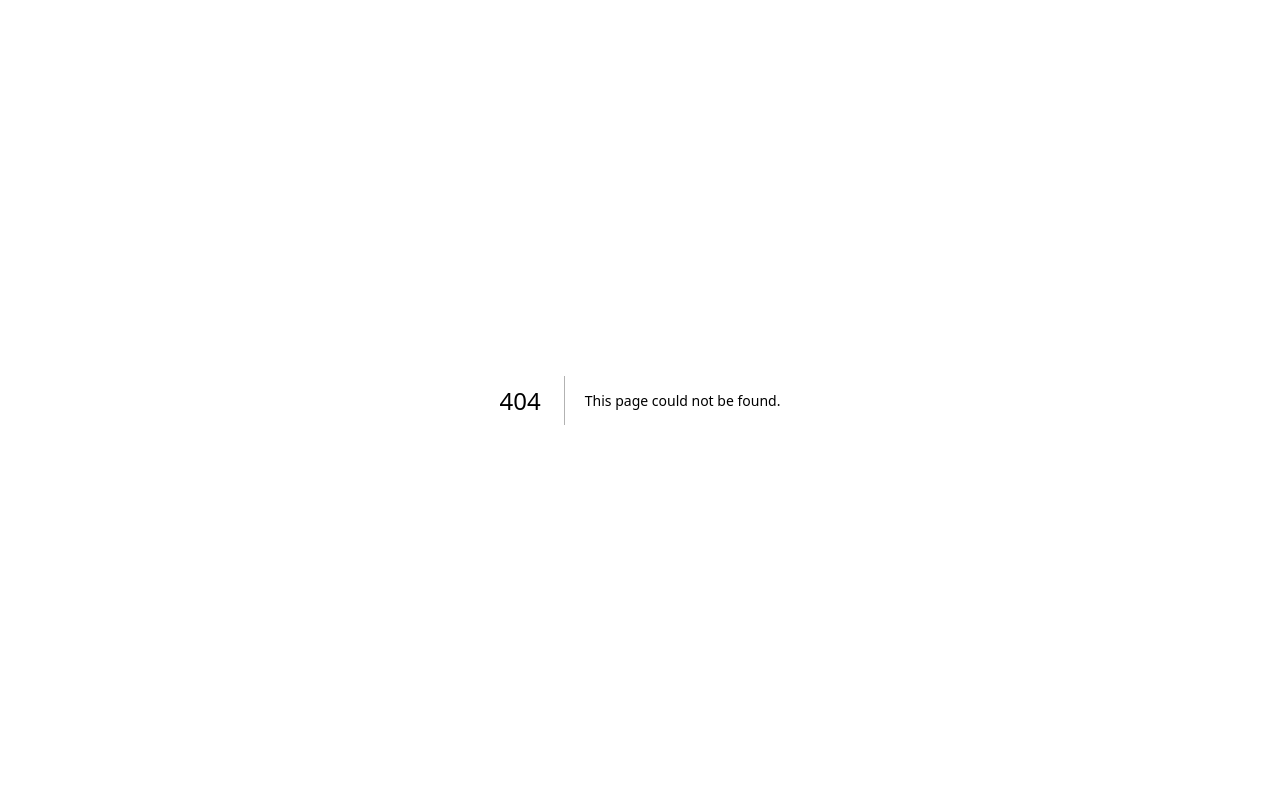
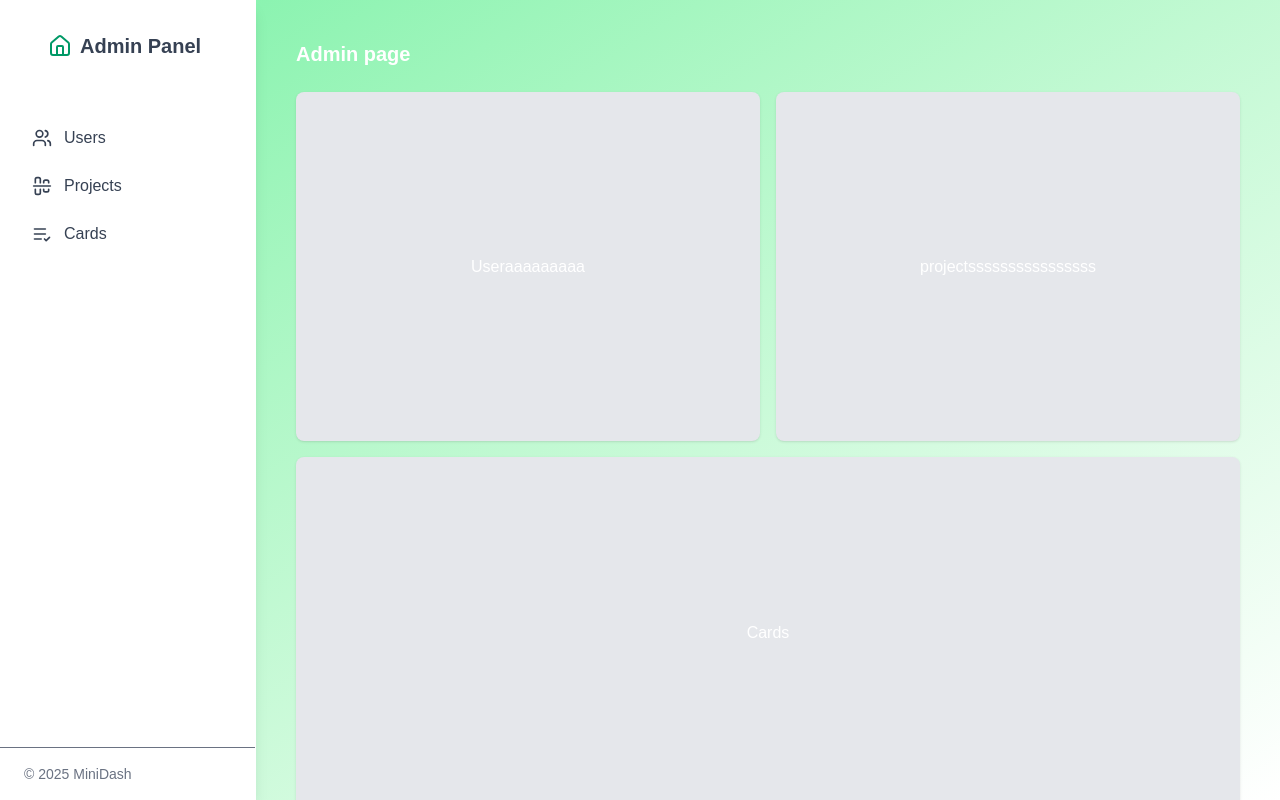
Before and after one commit to stephenZ22/minidash-page, a Next.js app: page /admin in a window 1280 px wide. Before the commit this address had no page. Built offline with nearby package versions, Linux system fonts and the light colour scheme.

Commit message:
add a admin index page and update admin layout

```diff
--- a/app/(admin)/admin/layout.tsx
+++ b/app/(admin)/admin/layout.tsx
@@ -1,31 +1,70 @@
 import React from "react";
 import Link from "next/link";
+import {
+  HomeIcon,
+  UsersIcon,
+  AlignCenterHorizontal,
+  ListCheckIcon,
+} from "lucide-react";
+
 const Management = ({ children }: { children: React.ReactNode }) => {
   return (
-    <>
     <div className="flex h-screen bg-gradient-to-br from-green-300 to-white">
-        <aside className="flex flex-col w-64 bg-amber-50 gap-4">
-          <div>
-            <Link href={"/"}>Index</Link>
+      {/* Sidebar */}
+      <aside className="flex flex-col w-64 bg-white shadow-lg border-r">
+        {/* 顶部 Logo/标题 */}
+        <div className="flex items-center gap-2 px-6 py-4 border-b">
+          <Link
+            href="/admin"
+            className="flex items-center gap-2 px-6 py-4 border-b hover:bg-emerald-50 transition"
+          >
+            <HomeIcon className="w-6 h-6 text-emerald-600" />
+            <span className="text-xl font-bold text-gray-700">Admin Panel</span>
+          </Link>
         </div>
-          <nav>
-            <ul>
+
+        {/* 导航菜单 */}
+        <nav className="flex-1 px-4 py-6">
+          <ul className="space-y-2">
             <li>
-                <Link href={"/admin/users"}>Users</Link>
+              <Link
+                href="/admin/users"
+                className="flex items-center gap-3 px-4 py-2 rounded-lg text-gray-700 hover:bg-emerald-50 hover:text-emerald-600 transition"
+              >
+                <UsersIcon className="w-5 h-5" />
+                <span>Users</span>
+              </Link>
             </li>
             <li>
-                <Link href={"/admin/projects"}>Projets</Link>
+              <Link
+                href="/admin/projects"
+                className="flex items-center gap-3 px-4 py-2 rounded-lg text-gray-700 hover:bg-emerald-50 hover:text-emerald-600 transition"
+              >
+                <AlignCenterHorizontal className="w-5 h-5" />
+                <span>Projects</span>
+              </Link>
             </li>
             <li>
-                <Link href={"/admin/cards"}>Cards</Link>
+              <Link
+                href="/admin/cards"
+                className="flex items-center gap-3 px-4 py-2 rounded-lg text-gray-700 hover:bg-emerald-50 hover:text-emerald-600 transition"
+              >
+                <ListCheckIcon className="w-5 h-5" />
+                <span>Cards</span>
+              </Link>
             </li>
           </ul>
         </nav>
-          <div></div>
+
+        {/* 底部占位，可以放登出按钮 */}
+        <div className="px-6 py-4 border-t text-sm text-gray-500">
+          © 2025 MiniDash
+        </div>
       </aside>
-        <main className="p-4">{children}</main>
+
+      {/* 主内容区 */}
+      <main className="flex-1 p-6 overflow-y-auto">{children}</main>
     </div>
-    </>
   );
 };
 
--- /dev/null
+++ b/app/(admin)/admin/page.tsx
@@ -0,0 +1,42 @@
+const AdminPage = () => {
+  return (
+    <>
+      <div className="flex flex-1 flex-col h-screen p-4 gap-4">
+        <h1 className="text-xl font-bold mb-2">Admin page</h1>
+
+        {/* 上半部分：Users + Projects */}
+        <div className="flex flex-1 gap-4">
+          <div
+            className="flex flex-1 bg-gray-200 border border-transparent rounded-lg shadow
+                          items-center justify-center
+                          hover:border-blue-500 hover:shadow-lg hover:scale-105
+                          active:scale-95 transition-all duration-300"
+          >
+            Useraaaaaaaaa
+          </div>
+
+          <div
+            className="flex flex-1 bg-gray-200 border border-transparent rounded-lg shadow
+                          items-center justify-center
+                          hover:border-blue-500 hover:shadow-lg hover:scale-105
+                          active:scale-95 transition-all duration-300"
+          >
+            projectssssssssssssssss
+          </div>
+        </div>
+
+        {/* 下半部分：Cards */}
+        <div
+          className="flex flex-1 bg-gray-200 border border-transparent rounded-lg shadow
+                        items-center justify-center
+                        hover:border-blue-500 hover:shadow-lg hover:scale-105
+                        active:scale-95 transition-all duration-300"
+        >
+          <h1>Cards</h1>
+        </div>
+      </div>
+    </>
+  );
+};
+
+export default AdminPage;
--- a/app/page.tsx
+++ b/app/page.tsx
@@ -4,6 +4,7 @@ import { useState, useEffect } from "react";
 import Link from "next/link";
 import { motion, AnimatePresence } from "framer-motion";
 import { LogIn } from "lucide-react";
+import Cookies from "js-cookie";
 
 const sections = [
   { id: 0, color: "bg-green-200", text: "Mini Dash 功能介绍" },
@@ -14,6 +15,15 @@ const sections = [
 export default function HomePage() {
   const [page, setPage] = useState(0);
   const [isScrolling, setIsScrolling] = useState(false);
+  const [login_url, setLoginUrl] = useState("/login");
+
+  useEffect(() => {
+    let userObj = null;
+    const current_user = Cookies.get("current_user");
+
+    userObj = JSON.parse(current_user);
+    setLoginUrl(userObj.name ? `/board/personal/${userObj.name}` : "/login");
+  }, []);
 
   // 监听滚轮
   useEffect(() => {
@@ -62,7 +72,7 @@ export default function HomePage() {
         ))}
       </div>
       <Link
-        href="/login"
+        href={login_url}
         className="absolute bottom-6 right-6 w-14 h-14 flex items-center justify-center
                  bg-emerald-200 text-white rounded-full shadow-lg
                  hover:bg-cyan-200
```
Lines whose indentation alone changed are shown as unchanged.
